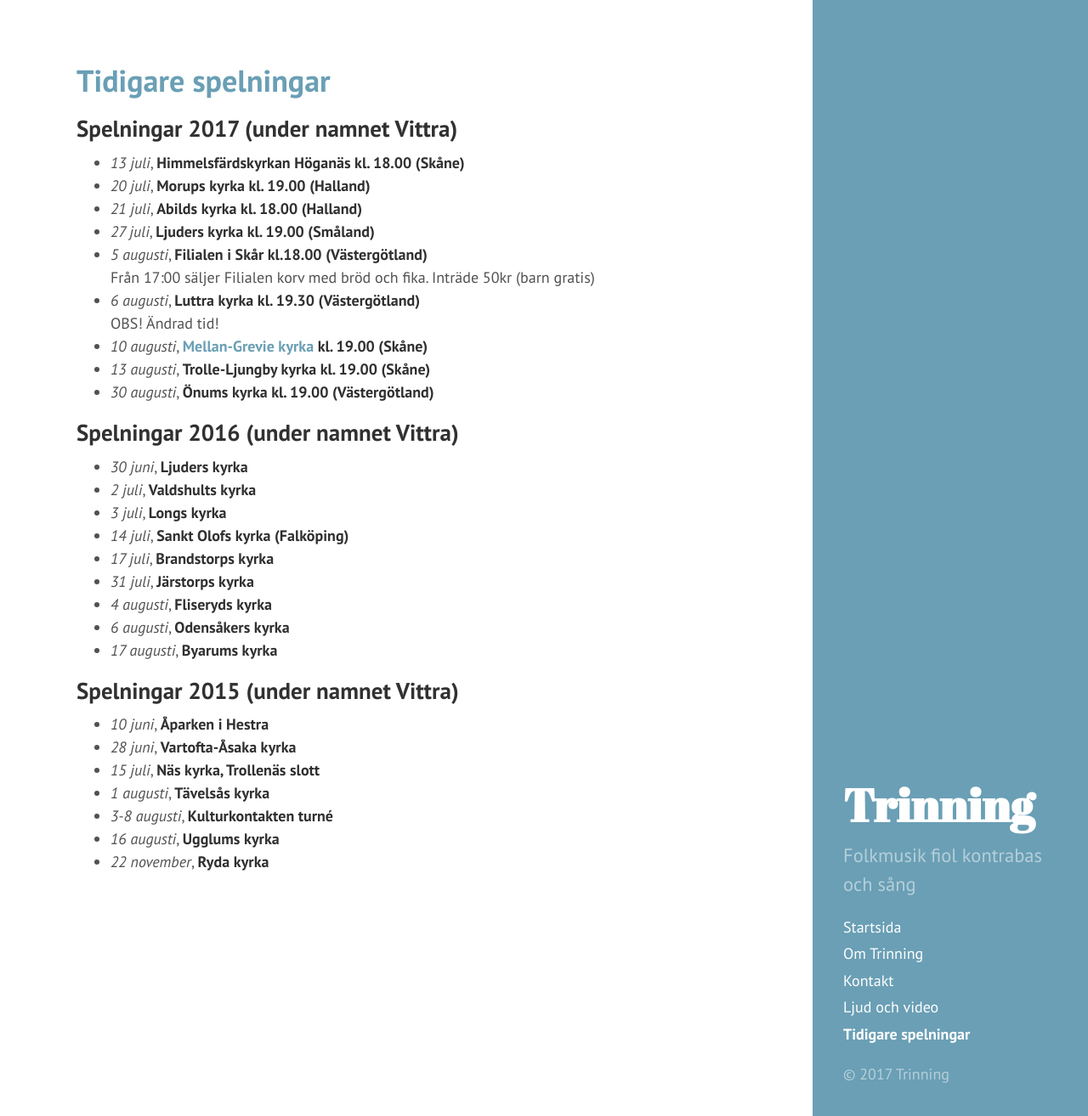
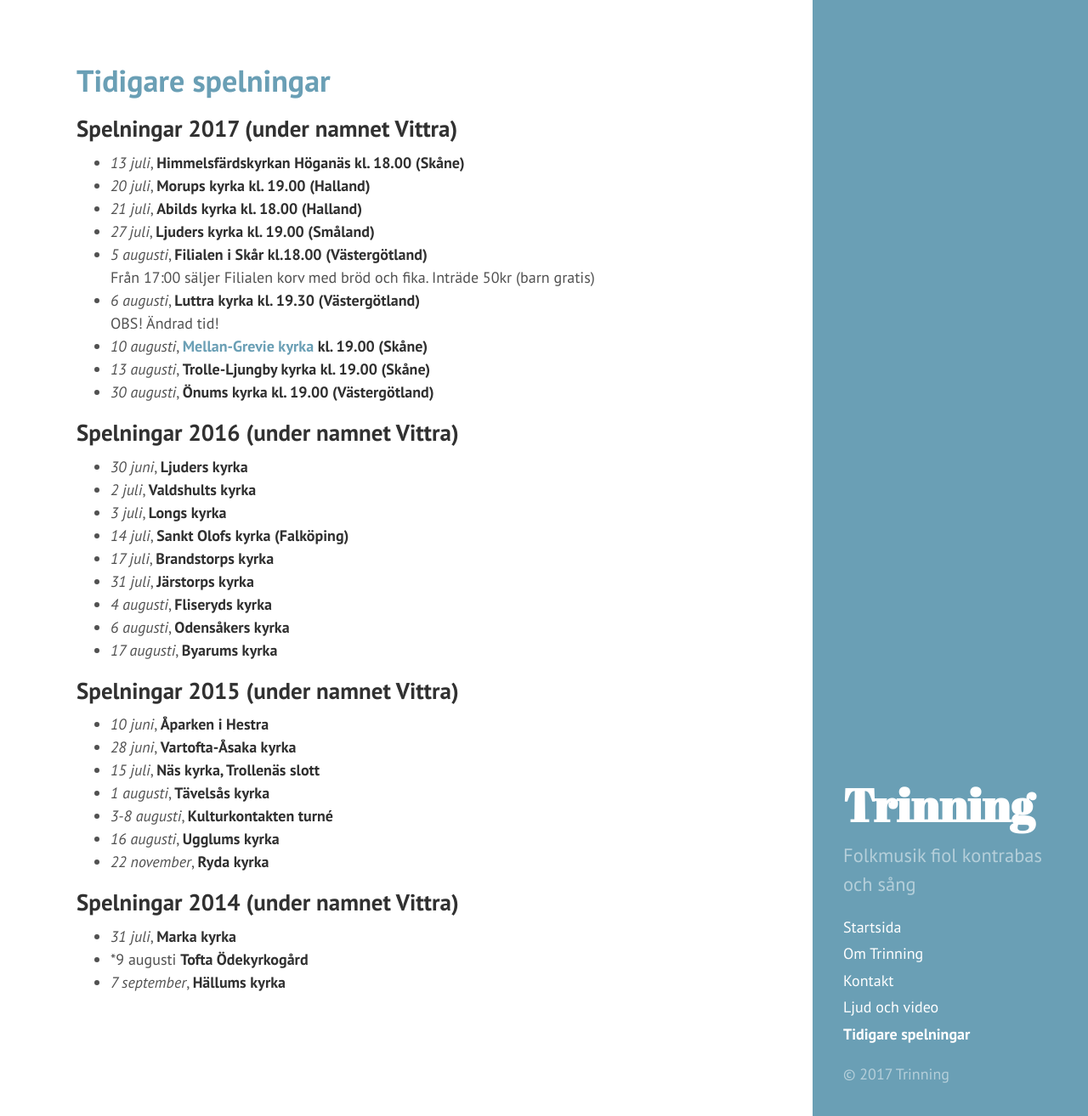
Before and after one commit to trinning/trinning.github.io, a Jekyll site: the page built from tidigare-spelningar.md, in a window 1280 px wide and 1314 px high. Shown: the whole window at 85% size. Built offline with Jekyll 4.4.1, drawn with Linux system fonts in a browser that asks for light colours.

Commit message:
lagt till spelningar 2014

```diff
--- a/tidigare-spelningar.md
+++ b/tidigare-spelningar.md
@@ -34,3 +34,8 @@ published: true
 * *3-8 augusti*, **Kulturkontakten turné**
 * *16 augusti*, **Ugglums kyrka**
 * *22 november*, **Ryda kyrka**
+
+## Spelningar 2014 (under namnet Vittra)
+* *31 juli*, **Marka kyrka**
+* *9 augusti **Tofta Ödekyrkogård**
+* *7 september*, **Hällums kyrka**
```
